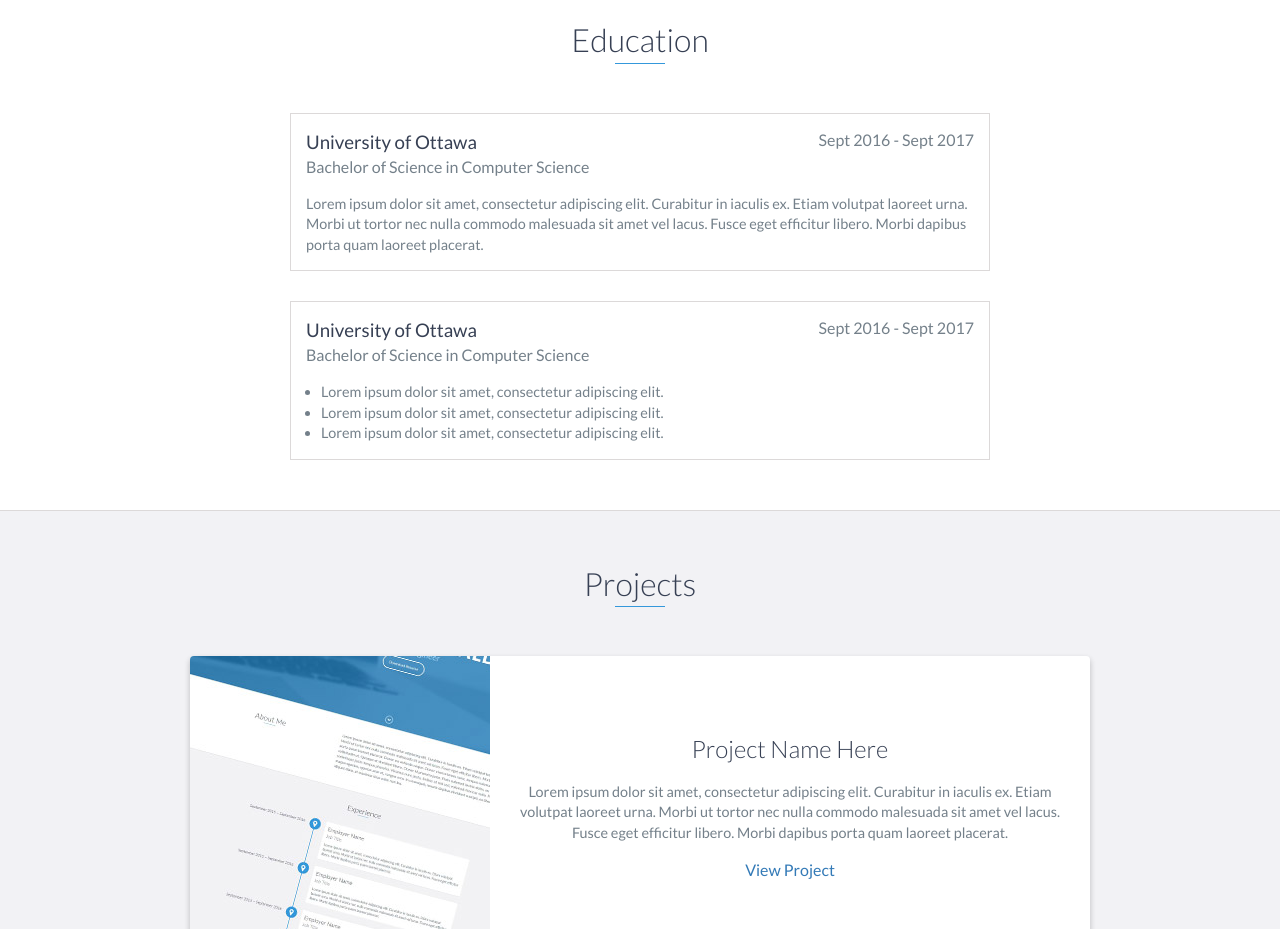
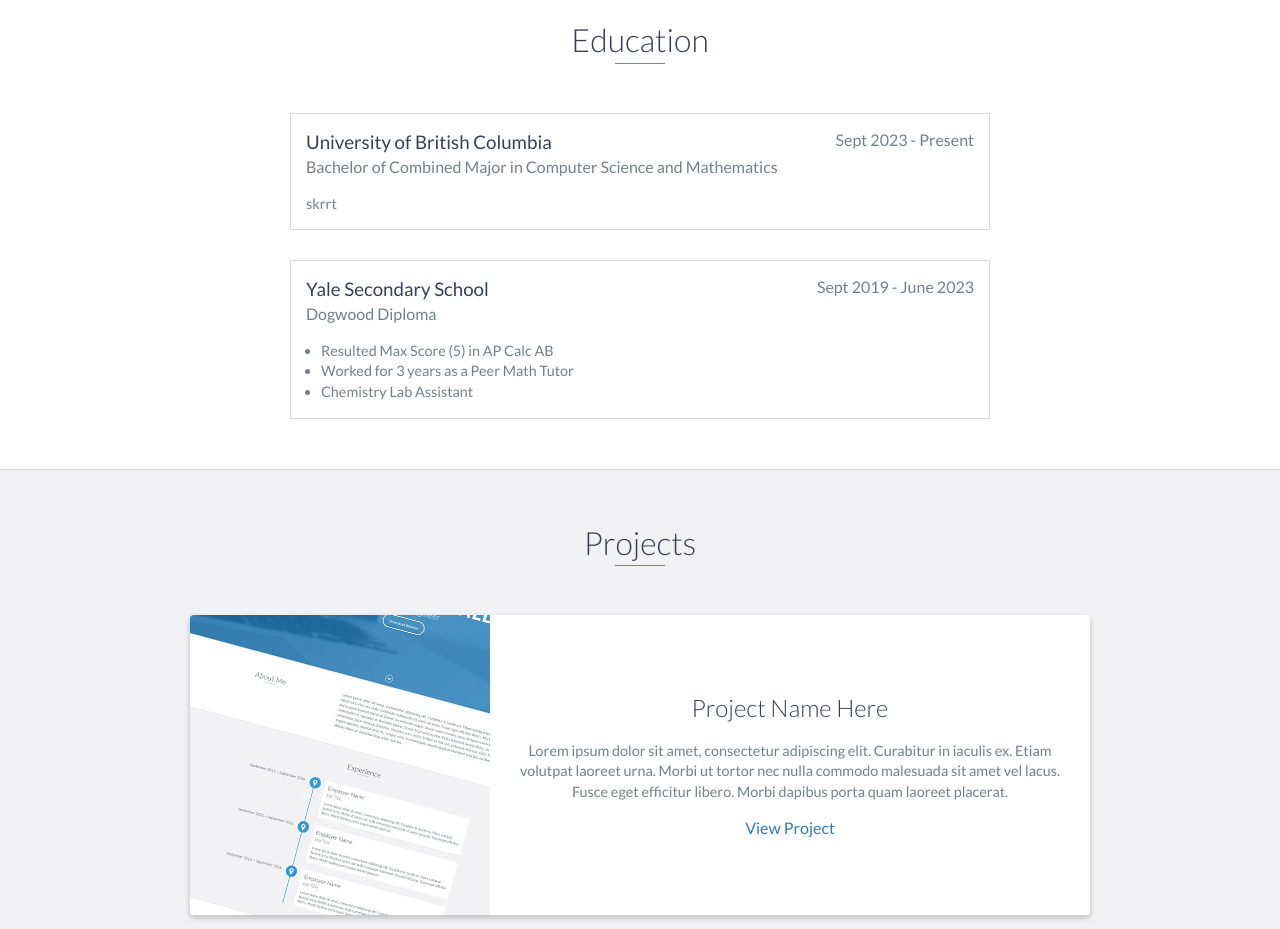
Before and after one commit to anderpudding/sungjunlee.github.io, a plain HTML site: page index.html in a window 1280 px wide. Shown: the part 2020-2949 px from the top of the page. Drawn offline with nearby package versions, Linux system fonts and the light colour scheme.

Commit message:
Updated education

```diff
--- a/index.html
+++ b/index.html
@@ -116,28 +116,28 @@
     <div id="education">
         <h2 class="heading">Education</h2>
         <div class="education-block">
-            <h3>University of Ottawa</h3>
-            <span class="education-date">Sept 2016 - Sept 2017</span>
-            <h4>Bachelor of Science in Computer Science</h4>
+            <h3>University of British Columbia</h3>
+            <span class="education-date">Sept 2023 - Present</span>
+            <h4>Bachelor of Combined Major in Computer Science and Mathematics</h4>
             <p>
-                Lorem ipsum dolor sit amet, consectetur adipiscing elit. Curabitur in iaculis ex. Etiam volutpat laoreet urna. Morbi ut tortor nec nulla commodo malesuada sit amet vel lacus. Fusce eget efficitur libero. Morbi dapibus porta quam laoreet placerat.
+                skrrt
             </p>
         </div>
         <!-- End .education-block -->
 
         <div class="education-block">
-            <h3>University of Ottawa</h3>
-            <span class="education-date">Sept 2016 - Sept 2017</span>
-            <h4>Bachelor of Science in Computer Science</h4>
+            <h3>Yale Secondary School</h3>
+            <span class="education-date">Sept 2019 - June 2023</span>
+            <h4>Dogwood Diploma</h4>
             <ul>
                 <li>
-                    Lorem ipsum dolor sit amet, consectetur adipiscing elit.
+                    Resulted Max Score (5) in AP Calc AB
                 </li>
                 <li>
-                    Lorem ipsum dolor sit amet, consectetur adipiscing elit.
+                    Worked for 3 years as a Peer Math Tutor
                 </li>
                 <li>
-                    Lorem ipsum dolor sit amet, consectetur adipiscing elit.
+                    Chemistry Lab Assistant
                 </li>
             </ul>
         </div>
```
